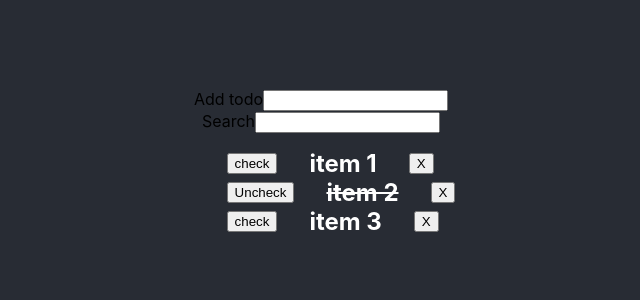
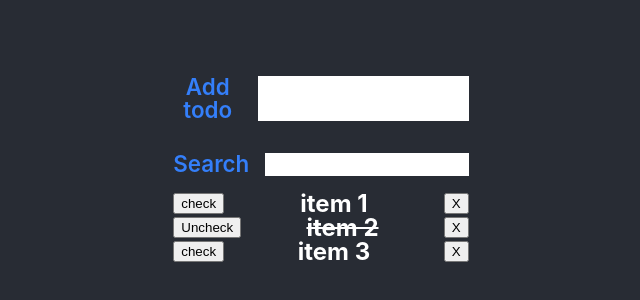
Before and after one commit to DarwinLozada/todos_challenge, a React (Create React App) app: page / in a window 1280 px wide. Shown: the part 230-530 px from the top of the page, without its empty margins (319-959 px from the left). Built offline with nearby package versions, Linux system fonts and the light colour scheme.

Commit message:
edit styling

```diff
--- a/src/App.js
+++ b/src/App.js
@@ -1,9 +1,9 @@
 import { useEffect } from "react";
-import "./App.css";
 import TodoInput from "./components/AddTodoInput";
 import TodosList from "./components/TodosList";
 import useTodos from "./stores/todosStore";
 import { SET_ITEMS } from "./stores/todosStore/actions";
+import "./styles/App.css";
 
 const DATA = [
   {
@@ -36,10 +36,10 @@
   }, [dispatch]);
 
   return (
-    <>
+    <div className="App">
       <TodoInput />
       <TodosList items={state.items} />
-    </>
+    </div>
   );
 }
 
--- a/src/components/AddTodoInput/index.js
+++ b/src/components/AddTodoInput/index.js
@@ -19,7 +19,7 @@
   };
 
   return (
-    <form onSubmit={handleSubmit}>
+    <form onSubmit={handleSubmit} className="add-todo">
       <label htmlFor="add-todo">Add todo</label>
       <input
         type="text"
--- a/src/components/TodosList/index.js
+++ b/src/components/TodosList/index.js
@@ -7,7 +7,8 @@
   const renderItems = items.filter((item) => item.name.includes(text));
 
   return (
-    <div>
+    <div className="todo_list">
+      <div className="todo_list__search_input">
         <label htmlFor="search-item">Search</label>
         <input
           type="text"
@@ -15,7 +16,9 @@
           value={text}
           onChange={(e) => setText(e.target.value)}
         />
-      <ul className="items-container">
+      </div>
+
+      <ul className="todo_list__items">
         {renderItems.map((item) => (
           <Todo key={item.id} data={item} />
         ))}
--- a/src/App.css
+++ b/src/styles/App.css
@@ -1,6 +1,14 @@
+@import url("./reset.css");
+
+:root {
+  --main-color: #347ffa;
+  --secondary-color: #0c2f69;
+}
+
 .App {
   min-height: 100vh;
   display: flex;
+  gap: 2rem;
   flex-direction: column;
   align-items: center;
   justify-content: center;
@@ -8,14 +16,42 @@
   text-align: center;
 }
 
-.items-container {
+.App label {
+  font-weight: 600;
+  font-size: 1.4rem;
+  color: var(--main-color);
+}
+
+.App input {
+  width: 100%;
+  border: var(--secondary-color);
+}
+
+.add-todo {
+  display: flex;
+  gap: 1rem;
+}
+
+.todo_list {
+  display: flex;
+  flex-direction: column;
+  gap: 1rem;
+  width: 100%;
+}
+
+.todo_list__search_input {
+  display: flex;
+  gap: 1rem;
+}
+
+.todo_list__items {
   display: flex;
   flex-direction: column;
 }
 
 .todo-item {
   display: flex;
-  justify-items: center;
+  justify-content: space-between;
   align-items: center;
   gap: 2rem;
   width: 100%;
--- /dev/null
+++ b/src/styles/reset.css
@@ -0,0 +1,124 @@
+html,
+body,
+div,
+span,
+applet,
+object,
+iframe,
+h1,
+h2,
+h3,
+h4,
+h5,
+h6,
+p,
+blockquote,
+pre,
+a,
+abbr,
+acronym,
+address,
+big,
+cite,
+code,
+del,
+dfn,
+em,
+img,
+ins,
+kbd,
+q,
+s,
+samp,
+small,
+strike,
+strong,
+sub,
+sup,
+tt,
+var,
+b,
+u,
+i,
+center,
+dl,
+dt,
+dd,
+ol,
+ul,
+li,
+fieldset,
+form,
+label,
+legend,
+table,
+caption,
+tbody,
+tfoot,
+thead,
+tr,
+th,
+td,
+article,
+aside,
+canvas,
+details,
+embed,
+figure,
+figcaption,
+footer,
+header,
+hgroup,
+menu,
+nav,
+output,
+ruby,
+section,
+summary,
+time,
+mark,
+audio,
+video {
+  margin: 0;
+  padding: 0;
+  border: 0;
+  font-size: 100%;
+  font: inherit;
+  vertical-align: baseline;
+}
+/* HTML5 display-role reset for older browsers */
+article,
+aside,
+details,
+figcaption,
+figure,
+footer,
+header,
+hgroup,
+menu,
+nav,
+section {
+  display: block;
+}
+body {
+  line-height: 1;
+}
+ol,
+ul {
+  list-style: none;
+}
+blockquote,
+q {
+  quotes: none;
+}
+blockquote:before,
+blockquote:after,
+q:before,
+q:after {
+  content: "";
+  content: none;
+}
+table {
+  border-collapse: collapse;
+  border-spacing: 0;
+}
```
Lines whose indentation alone changed are shown as unchanged.
